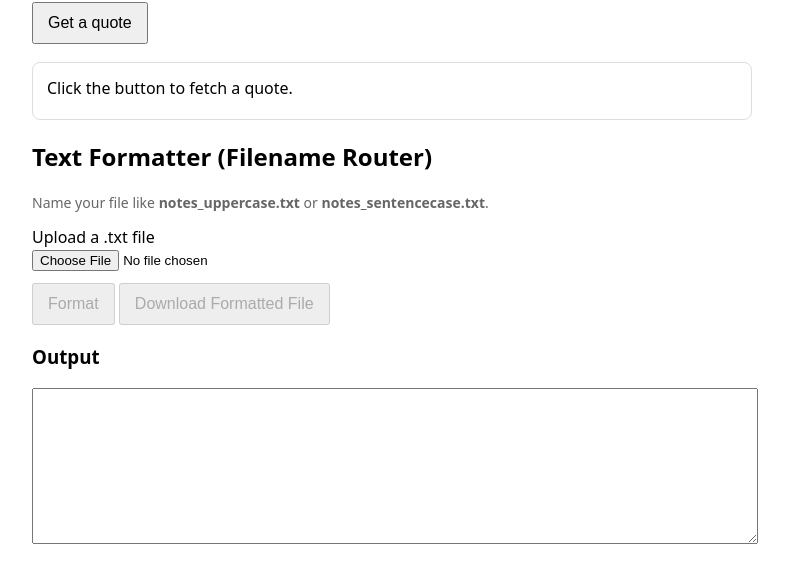
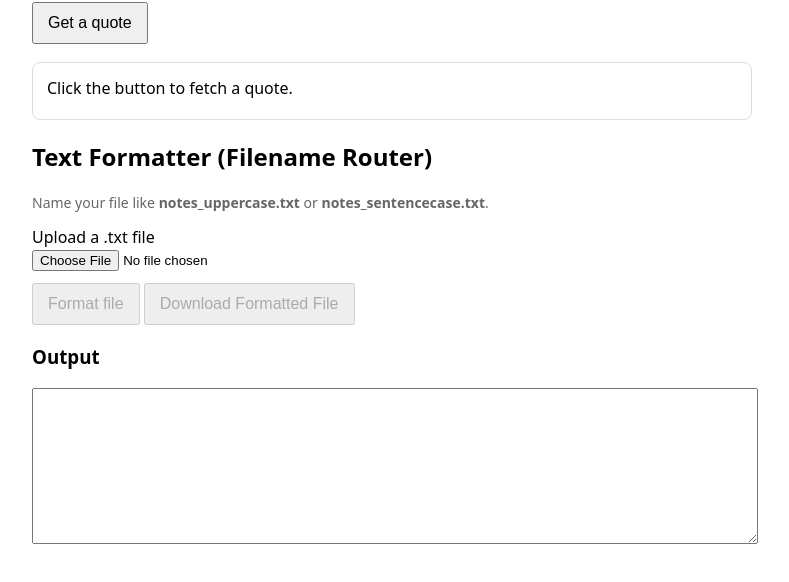
Before and after one commit to ta765/FileConverter, a plain HTML site: page site/index.html in a window 1280 px wide. Shown: the part 102-684 px from the top of the page, without its empty margins (248-1037 px from the left). Drawn offline with Linux system fonts and the light colour scheme.

Commit message:
Force update

```diff
--- a/site/index.html
+++ b/site/index.html
@@ -27,7 +27,7 @@
     <label for="fileInput">Upload a .txt file</label><br/>
     <input id="fileInput" type="file" accept=".txt,text/plain"/>
     <div style="margin-top: 12px;">
-      <button id="btnFormat" disabled>Format</button>
+      <button id="btnFormat" disabled>Format file</button>
       <button id="btnDownload" disabled>Download Formatted File</button>
     </div>
     <p id="formatStatus" style="margin-top: 12px;"></p>
```
